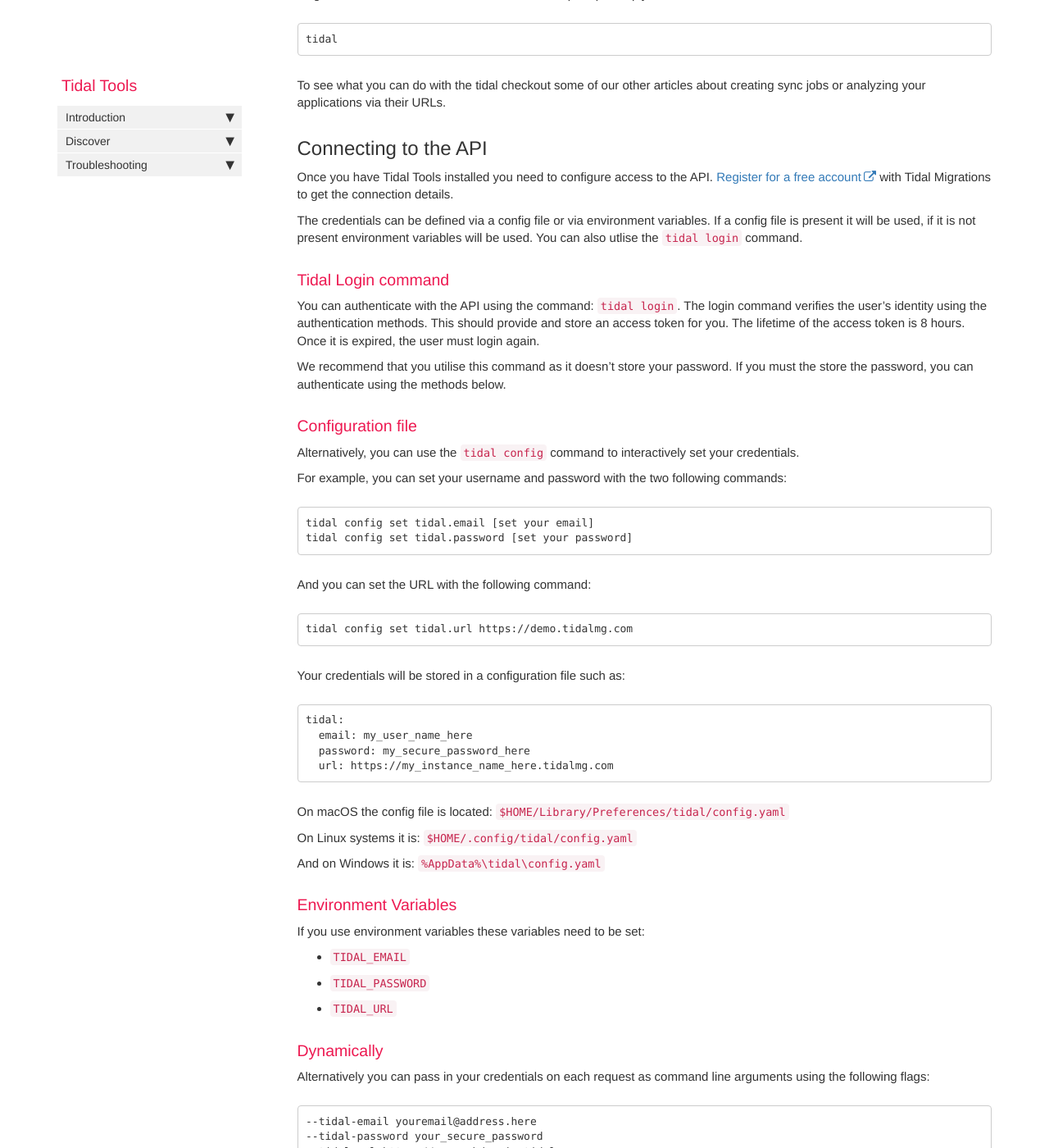
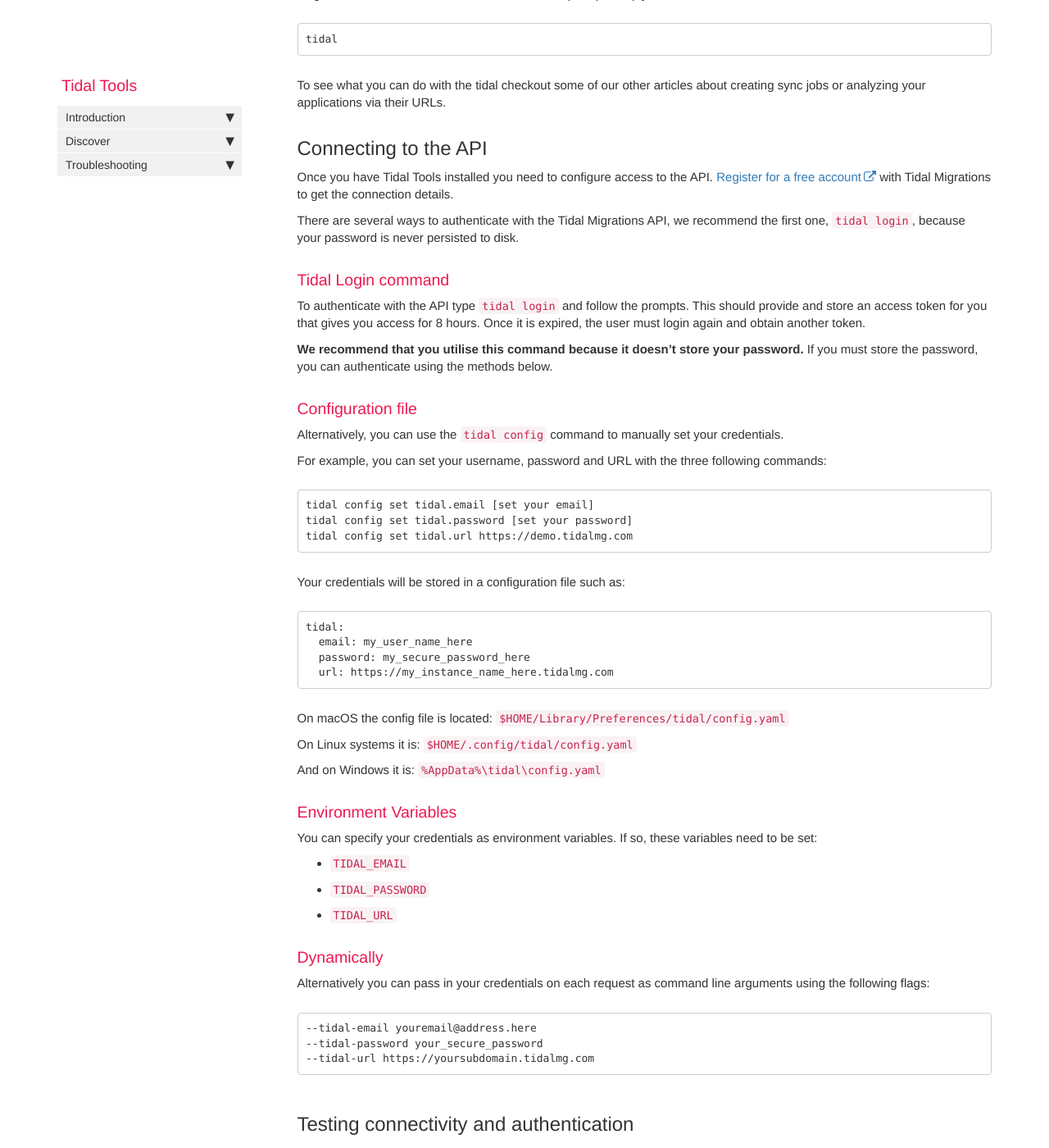
Before and after one commit to tidalmigrations/tidalmigrations.github.io, a Jekyll site: the page built from pages/tidal tools/getstarted.md, in a window 1280 px wide and 1400 px high, scrolled down 704 px. Shown: the whole window at 82% size. Built offline with Jekyll 4.4.1, drawn with Linux system fonts in a browser that asks for light colours; nearby versions of some CDN libraries; comment, search, counter and statistics services are not loaded.

Commit message:
Update Tidal Tools getting started guide
- Fix typo
- Improve wording
- Simplify content

````diff
--- a/pages/tidal tools/getstarted.md
+++ b/pages/tidal tools/getstarted.md
@@ -27,31 +27,22 @@ To see what you can do with the tidal checkout some of our other articles about
 ## Connecting to the API
 Once you have Tidal Tools installed you need to configure access to the API. [Register for a free account](https://get.tidalmg.com/) with Tidal Migrations to get the connection details.
 
-The credentials can be defined via a config file or via environment variables. If a config file is present it will be used, if it is not present environment variables will be used.
-You can also utlise the `tidal login` command.
+There are several ways to authenticate with the Tidal Migrations API, we recommend the first one, `tidal login`, because your password is never persisted to disk.
 
 ### Tidal Login command {#login}
-You can authenticate with the API using the command: `tidal login`. The login command verifies the user's identity using the authentication methods. This should provide and store an access token for you.
-The lifetime of the access token is 8 hours. Once it is expired, the user must login again.
+To authenticate with the API type `tidal login` and follow the prompts. This should provide and store an access token for you that gives you access for 8 hours. Once it is expired, the user must login again and obtain another token.
 
-We recommend that you utilise this command as it doesn't store your password. If you must the store the password, you can authenticate using the methods below.
-
-
+**We recommend that you utilise this command because it doesn't store your password.** If you must store the password, you can authenticate using the methods below.
 
 ### Configuration file
 
-Alternatively, you can use the `tidal config` command to interactively set your credentials.
+Alternatively, you can use the `tidal config` command to manually set your credentials.
 
-For example, you can set your username and password with the two following commands:
+For example, you can set your username, password and URL with the three following commands:
 
 ```
 tidal config set tidal.email [set your email]
 tidal config set tidal.password [set your password]
-```
-
-And you can set the URL with the following command:
-
-```
 tidal config set tidal.url https://demo.tidalmg.com
 ```
 
@@ -62,7 +53,7 @@ tidal:
   email: my_user_name_here
   password: my_secure_password_here
   url: https://my_instance_name_here.tidalmg.com
-  ```
+```
 
 On macOS the config file is located: `$HOME/Library/Preferences/tidal/config.yaml`
 
@@ -71,7 +62,7 @@ On Linux systems it is: `$HOME/.config/tidal/config.yaml`
 And on Windows it is: `%AppData%\tidal\config.yaml`
 
 ### Environment Variables
-If you use environment variables these variables need to be set:
+You can specify your credentials as environment variables. If so, these variables need to be set:
 
 - `TIDAL_EMAIL`
 - `TIDAL_PASSWORD`
````
